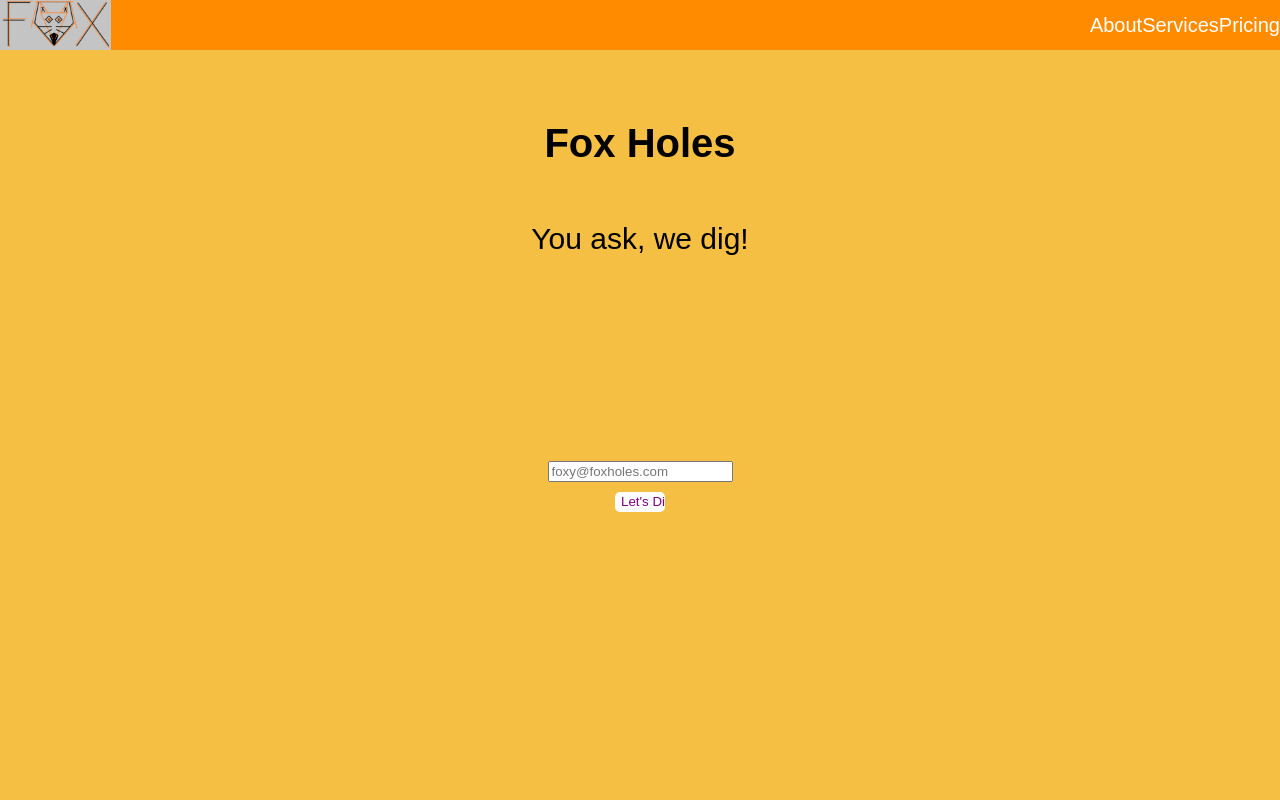
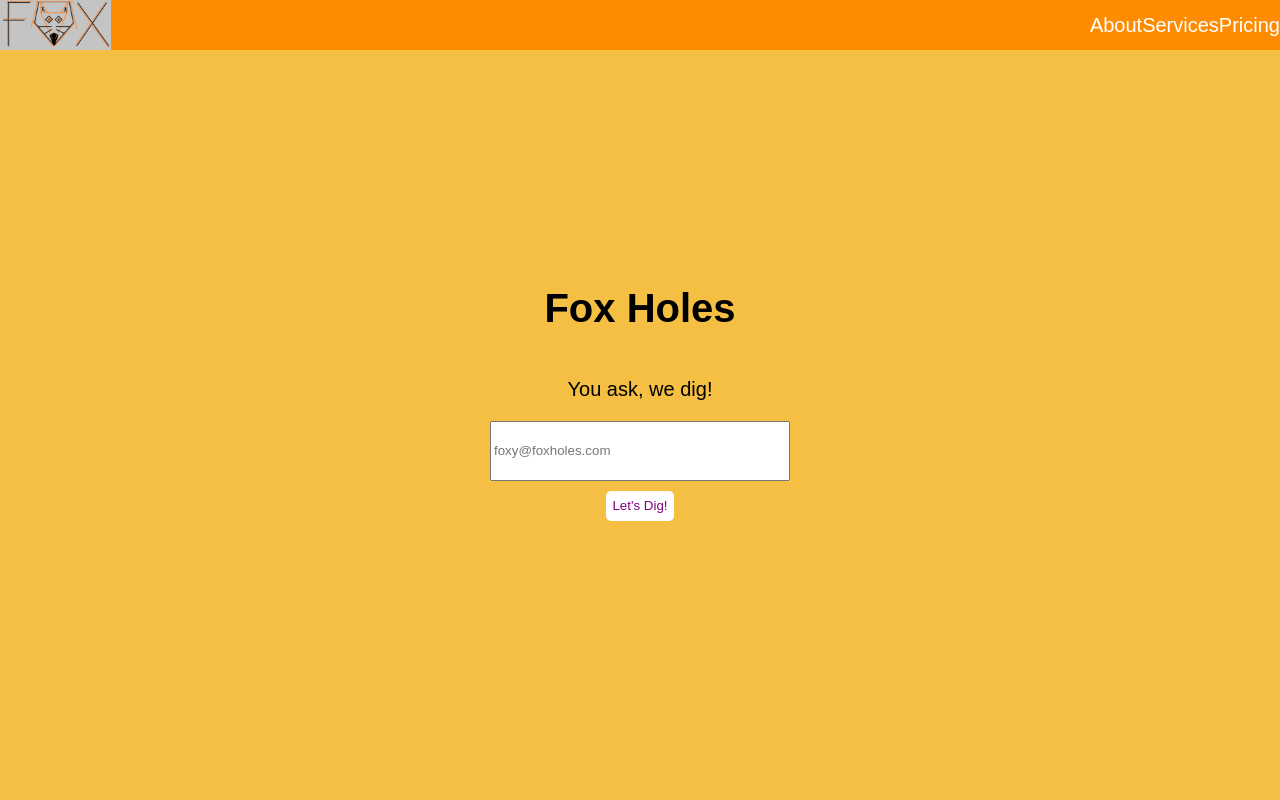
Before and after one commit to steven-the-qa/product-landing, a plain HTML site: page index.html in a window 1280 px wide. Shown: the top 800 px of the page. Drawn offline with Linux system fonts and the light colour scheme.

Commit message:
Update styles.css

```diff
--- a/styles.css
+++ b/styles.css
@@ -9,10 +9,6 @@ margin: 0 auto;
 font-size: 20px;
 background-color: #F4BF42;
 font-family: 'Crimson Text', sans-serif;
-}
-#form {
- height: 50%;
- width: 50%;
 }
 .flex {
  display: flex;
@@ -29,23 +25,53 @@ font-family: 'Crimson Text', sans-serif;
  align-items: center;
  width: 100vw;
 }
+#header-img {
+ max-height: 100%;
+ width: auto;
+ border= "0";
+}
 #links {
  display: flex;
  justify-content: flex-start;
  align-items: center;
 }
-#header-img {
- max-height: 100%;
- width: auto;
- border= "0";
+a {
+ color: white;
+ text-decoration: none;
+}
+a:hover {
+ color: black;
 }
 #title {
  height: 100vh;
  width: 100vw;
 }
+#description {
+ font-size: 100%;
+}
+#email {
+ width: 300px;
+ height: 60px;
+}
+#submit {
+ border: none;
+ background-color: white;
+ color: purple;
+ border-radius: 5px;
+ height: 30px;
+ width: 100ox;
+ margin-top: 10px;
+}
+#submit:hover {
+ border: 5px solid orange;
+}
 #services {
  height: 100vh;
  width: 100vw;
+}
+#video {
+ width: 50vw;
+ height: 50vh;
 }
 #pricing {
  height: 100vh;
@@ -56,29 +82,6 @@ font-family: 'Crimson Text', sans-serif;
  justify-items: center;
  align-items: center;
  grid-gap: 0;
-}
-a {
- color: white;
- text-decoration: none;
-}
-a:hover {
- color: black;
-}
-#video {
- width: 50vw;
- height: 50vh;
-}
-#submit {
- border: none;
- background-color: white;
- color: purple;
- border-radius: 5px;
- height: 20px;
- width: 50px;
- margin-top: 10px;
-}
-#submit:hover {
- border: 5px solid orange;
 }
 .packages {
  background-color: white;
@@ -103,6 +106,3 @@ ul {
  height: 90%;
  width: 60%;
 }
-#description {
- font-size: 150%;
-}
```
